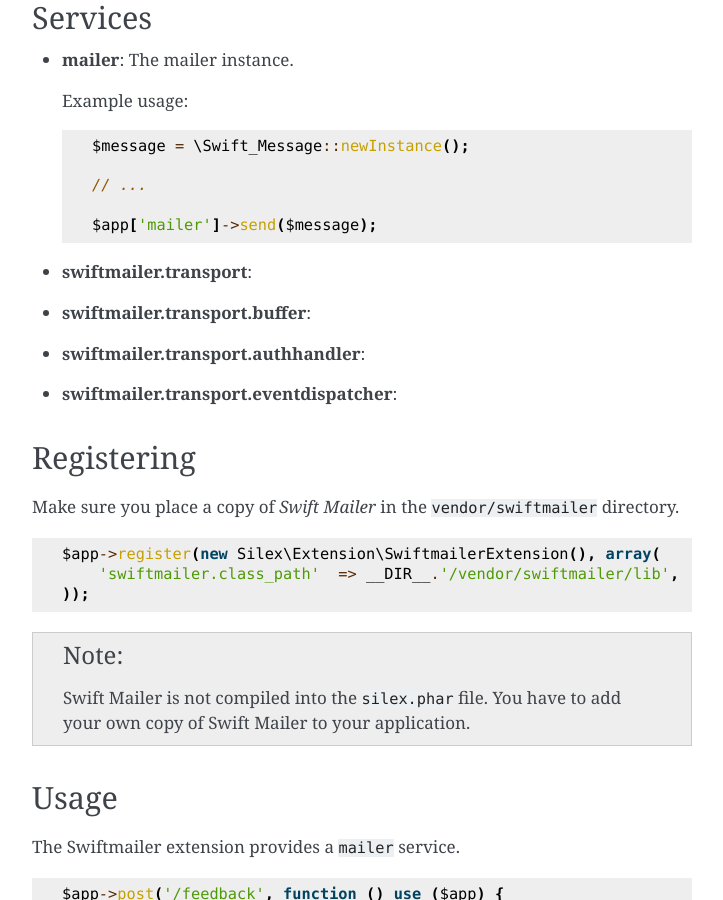
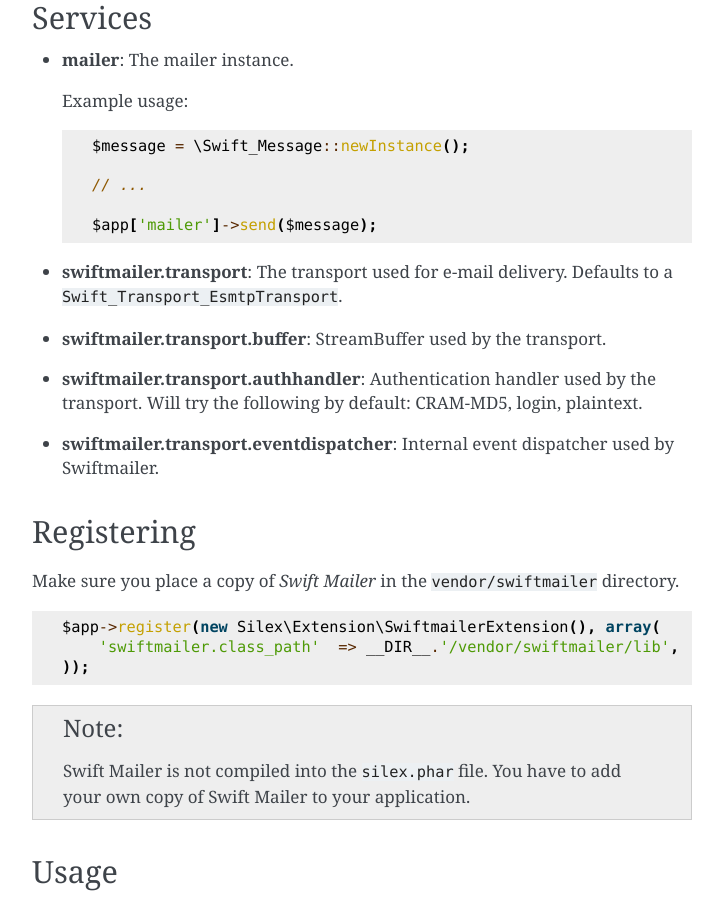
Before and after one commit to silexphp/Silex, a Sphinx documentation site: the page built from doc/extensions/swiftmailer.rst, in a window 1280 px wide and 900 px high, scrolled down 646 px. Shown: the whole window, without its empty margins (388-1111 px from the left). Built offline with Sphinx 7.4.7, drawn with Linux system fonts in a browser that asks for light colours.

Commit message:
[docs] add some missing docs for internal swiftmailer services

```diff
--- a/doc/extensions/swiftmailer.rst
+++ b/doc/extensions/swiftmailer.rst
@@ -39,13 +39,18 @@
 
     $app['mailer']->send($message);
 
-* **swiftmailer.transport**:
+* **swiftmailer.transport**: The transport used for e-mail
+  delivery. Defaults to a ``Swift_Transport_EsmtpTransport``.
 
-* **swiftmailer.transport.buffer**:
+* **swiftmailer.transport.buffer**: StreamBuffer used by
+  the transport.
 
-* **swiftmailer.transport.authhandler**:
+* **swiftmailer.transport.authhandler**: Authentication
+  handler used by the transport. Will try the following
+  by default: CRAM-MD5, login, plaintext.
 
-* **swiftmailer.transport.eventdispatcher**:
+* **swiftmailer.transport.eventdispatcher**: Internal event
+  dispatcher used by Swiftmailer.
 
 Registering
 -----------
```
